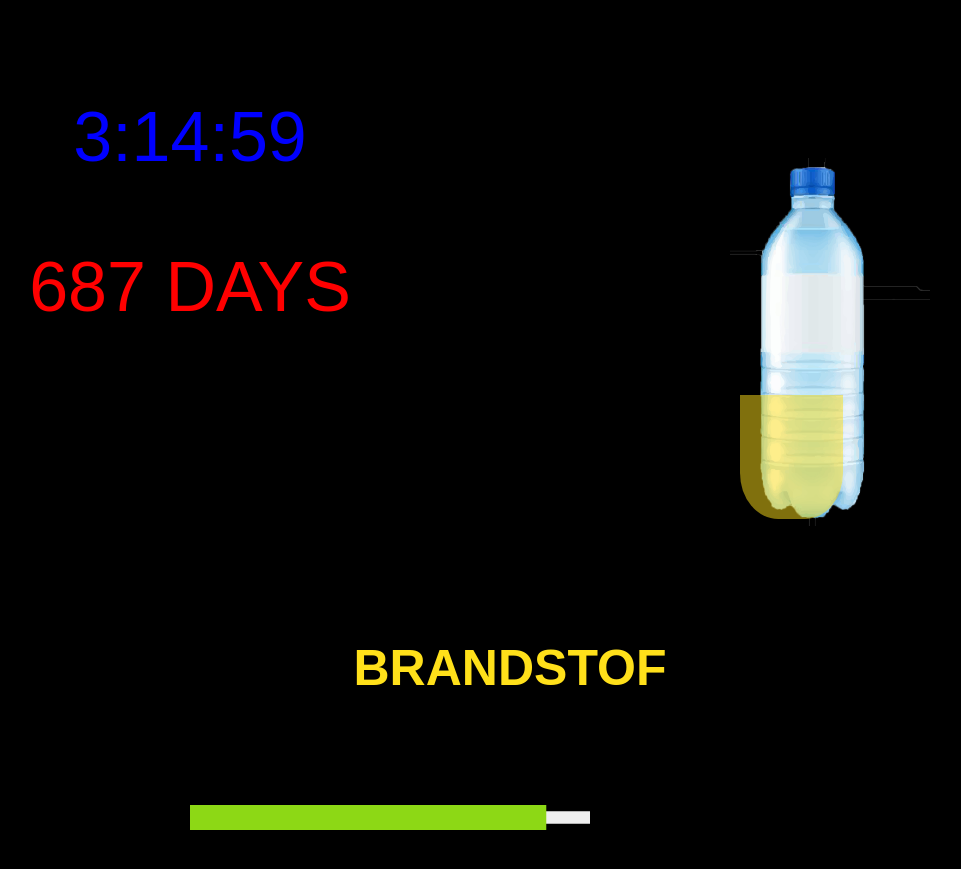
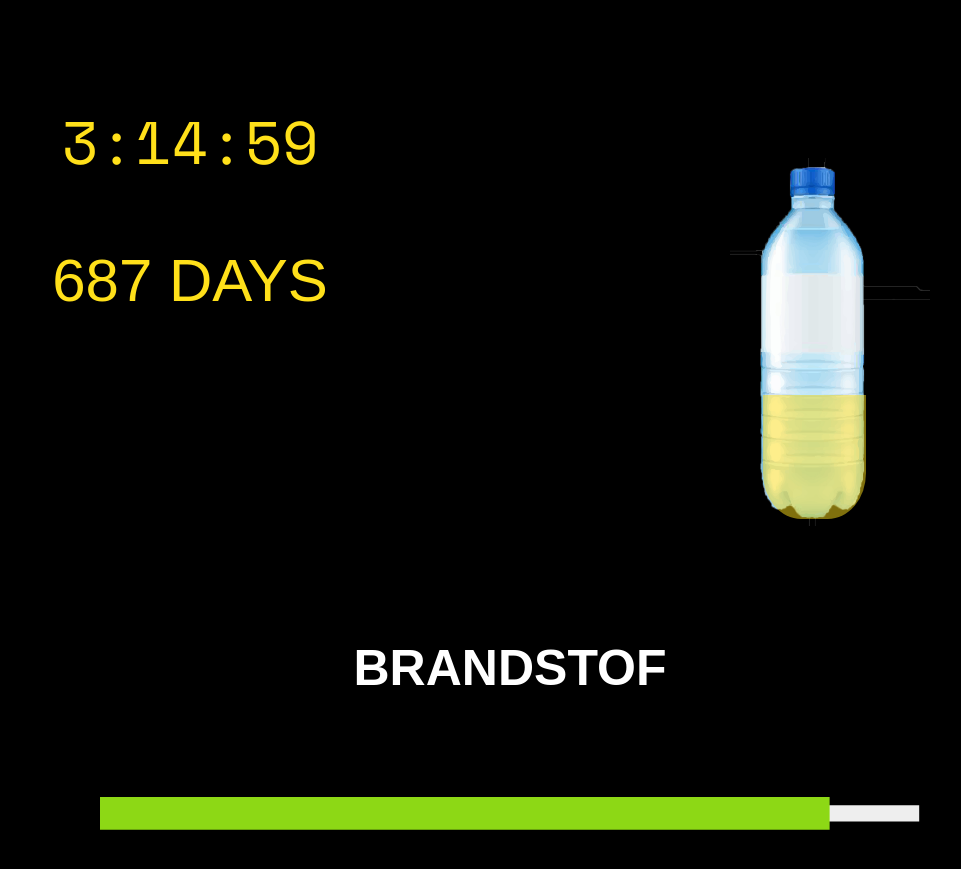
Before and after one commit to sanneeevz/Challenge-1, a plain HTML site: page index.html in a window 1280 px wide. Shown: the part 603-1472 px from the top of the page, without its empty margins (130-1091 px from the left). Drawn offline with Linux system fonts and the light colour scheme.

Commit message:
water klopt

```diff
--- a/main.css
+++ b/main.css
@@ -9,25 +9,26 @@
 		"meter";
 }
 
-/*@font-face {
+@font-face {
   font-family: Space_Mono;
   src: url(font/SpaceMono-Regular.ttf);
-}*/
+}
 
 @font-face {
   font-family: digital;
   src: url(font/digital-7.ttf);
 }
 
-#day {
-	color: red;
-  	font-family: Arial;
-  	font-size: 70px;
+#time {
+	color: #ffe01a;
+	font-size: 50px;
+	font-family: Space_Mono;
 }
 
-#time {
-	color: blue;
-	font-size: 70px;
+#day {
+	color: #ffe01a;
+  	font-family: Arial;
+  	font-size: 50px;
 }
 
 script {
@@ -39,7 +40,7 @@ body {
   text-align: center;
   margin: 0;
   padding: 0;
-  color: #ffe01a;
+  color: white;
   font-family: Arial;
   font-size: 50px;
 }
@@ -88,12 +89,14 @@ h2 {
 
 .box-3 {
 	/*background-color: yellow;*/
-	height: 700px;
+	height: 600px;
 	grid-area: water;
 }
 
 .water-holder {
+	width: 150px;
 	position: relative;
+	margin: 0 auto;
 }
 
 .flesje{
@@ -128,11 +131,8 @@ h2 {
 }
 
 #container {
-  margin: 20px;
-  width: 400px;
-  height: 25px;
-  left: 50%;
-  margin-left: 25%;
+    width: 64%;
+    margin: 0 auto;
 }
 
 /*DOEN HET NIET?*/
@@ -171,13 +171,34 @@ h2 {
 		font-size: 100px;
 	}
 
+	#time {
+	color: #ffe01a;
+	font-size: 60px;
+	font-family: Space_Mono;
+	}
+
+	#day {
+		color: #ffe01a;
+	  	font-family: Arial;
+	  	font-size: 60px;
+	}
+
+	.box-3 {
+		height: 700px;
+	}
+
 	.flesje {
+		width: 200px;
+	}
+
+	.water-holder {
 		width: 200px;
 	}
 
 	.water {
 		height: 124px;
     	width: 103px;
+    	left: 33px;
 	}
 
 
```
